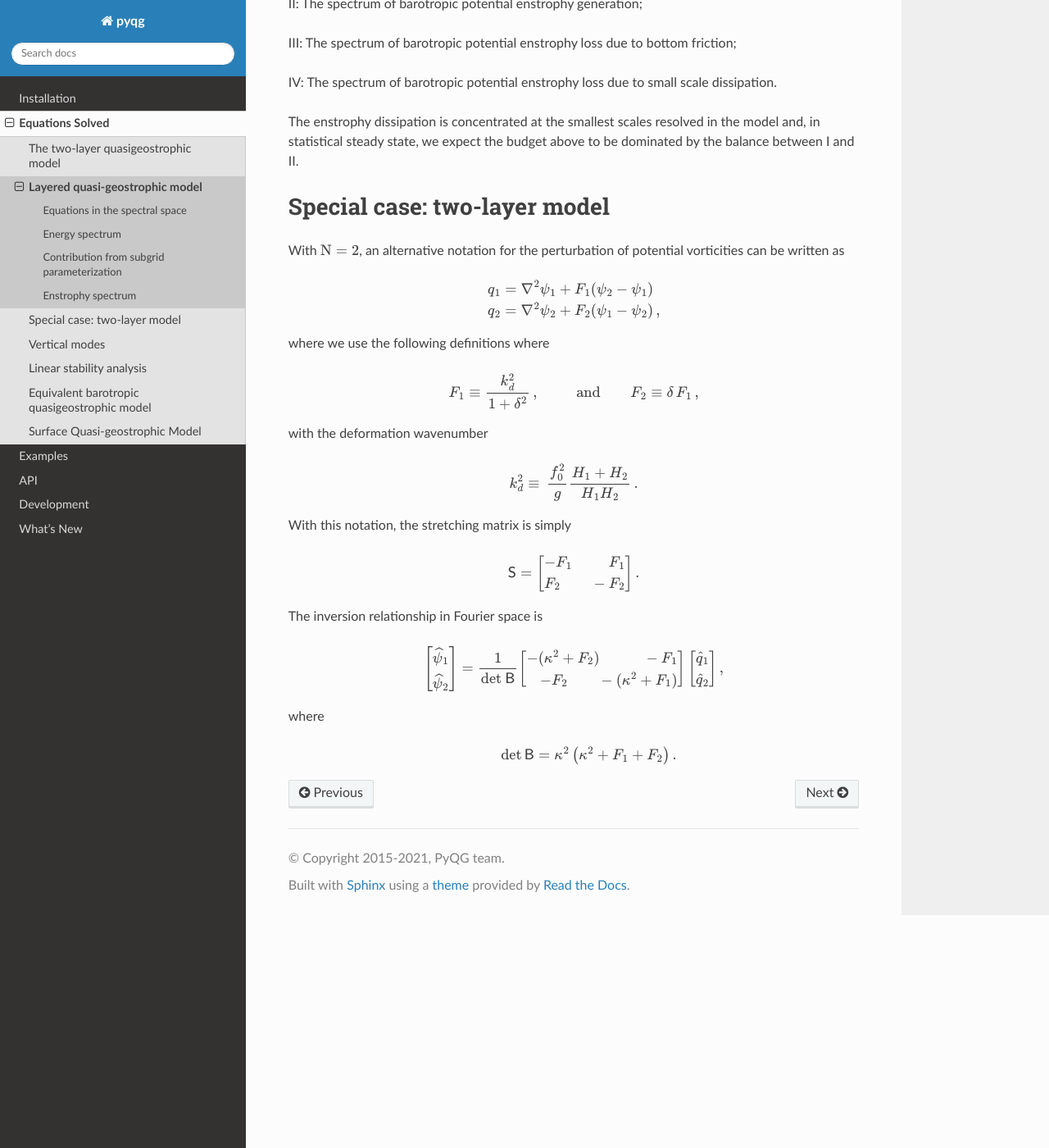
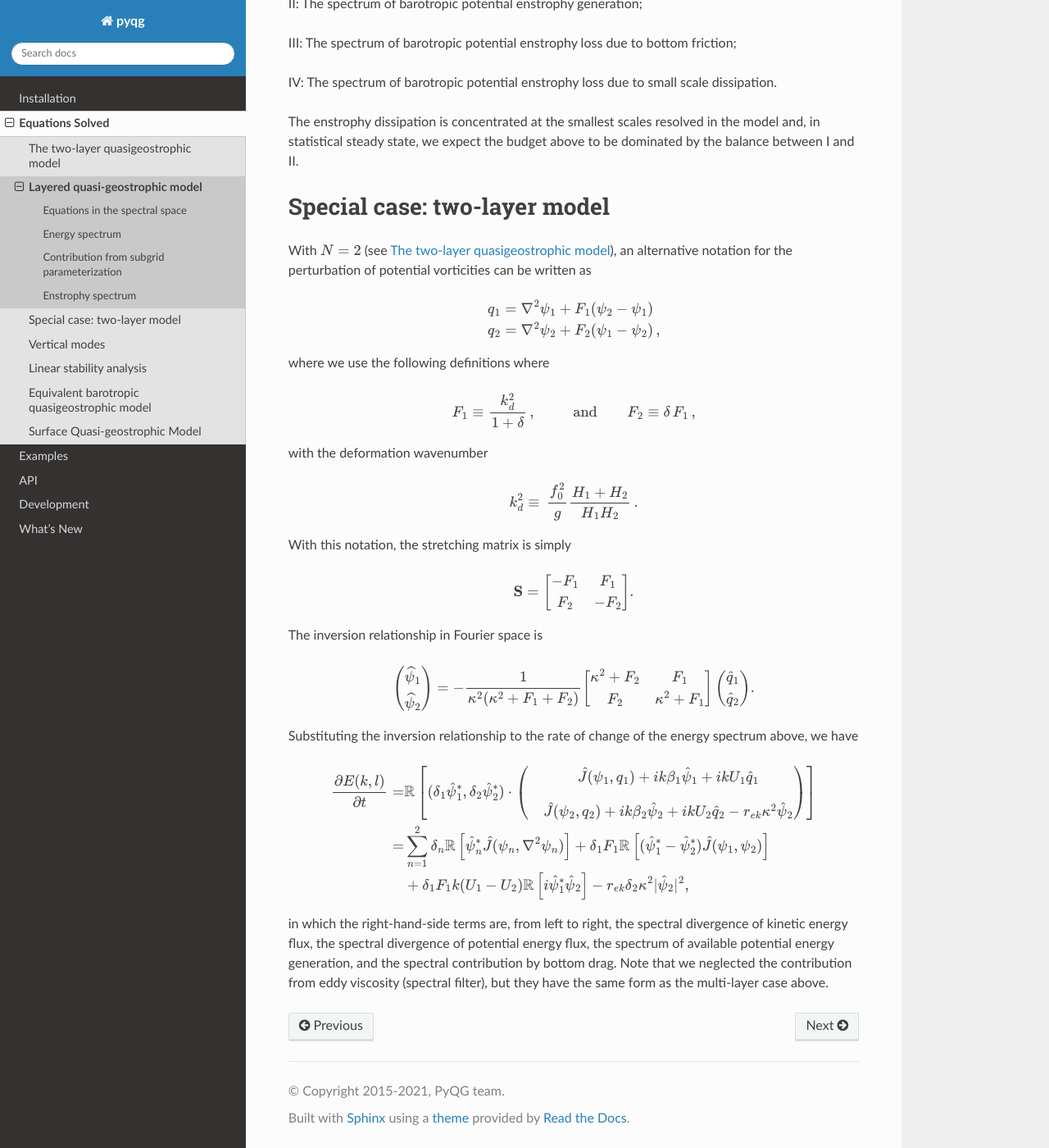
Before and after one commit to pyqg/pyqg, a Sphinx documentation site: the page built from docs/equations/notation_layered.rst, in a window 1280 px wide and 1400 px high, scrolled down 3952 px. Shown: the whole window at 82% size. Built offline with Sphinx 7.4.7 and the Read the Docs theme 2.0.0, drawn with Linux system fonts in a browser that asks for light colours; the version number could not be read and is left out; some of the changed text lies outside the part shown.

Commit message:
Improved the discussion of the two-layer case in notation_layered.rst, and corrected the definition of F1 in document (should be 1 over 1+delta, not 1+delta^2)

```diff
--- a/docs/equations/notation_layered.rst
+++ b/docs/equations/notation_layered.rst
@@ -2,7 +2,8 @@ Layered quasi-geostrophic model
 ===============================
 
 Consider an :math:`{N}`-layer quasi-geostrophic (QG) model with rigid lid and
-flat topography (for reference, see Eq. 5.85 in Vallis, 2017).
+flat topography (for reference, see Eq. 5.85 in
+`Vallis, 2017 <http://empslocal.ex.ac.uk/people/staff/gv219/aofd/>`__).
 The :math:`{N}`-layer QG potential vorticity is
 
 .. math::
@@ -17,7 +18,7 @@ where :math:`q_n` is the `n`-th layer QG potential vorticity, and
 frequency, :math:`H_n` is the layer depth. Also the `n`-th buoyancy jump (reduced gravity) is
 
 .. math::
-   g'_n \equiv g \frac{\rho_{n}-\rho_{n+1}}{\rho_n}{\, ,}
+   g'_n \equiv g \frac{\rho_{n+1}-\rho_{n}}{\rho_n}{\, ,}
 
 where :math:`g` is the acceleration due to gravity and :math:`\rho_n` is
 the layer density.
@@ -216,8 +217,9 @@ budget above to be dominated by the balance between I and II.
 Special case: two-layer model
 =============================
 
-With :math:`{\mathrm{N}}= 2`, an alternative notation for the
-perturbation of potential vorticities can be written as
+With :math:`N=2` (see :doc:`notation_twolayer_model`),
+an alternative notation for the perturbation of potential vorticities can
+be written as
 
 .. math::
 
@@ -227,7 +229,7 @@ perturbation of potential vorticities can be written as
 
 where we use the following definitions where
 
-.. math:: F_1 \equiv \frac{k_d^2}{1 + \delta^2}\,, \qquad \:\:\text{and} \qquad F_2 \equiv \delta \,F_1\,,
+.. math:: F_1 \equiv \frac{k_d^2}{1 + \delta}\,, \qquad \:\:\text{and} \qquad F_2 \equiv \delta \,F_1\,,
 
 with the deformation wavenumber
 
@@ -237,29 +239,47 @@ With this notation, the stretching matrix is simply
 
 .. math::
 
-   {\mathsf{S}}= \begin{bmatrix}
-   - F_1 \qquad \:\:F_1\\
-   F_2 \qquad - F_2
-   \end{bmatrix}{\, .}
+   {\mathbf{S}}= \begin{bmatrix}
+   -F_1 & F_1\\
+   F_2 & -F_2
+   \end{bmatrix}.
 
 The inversion relationship in Fourier space is
 
 .. math::
 
-   \begin{bmatrix}
+   \begin{pmatrix}
    \widehat{\psi}_1\\
    \widehat{\psi}_2\\
+   \end{pmatrix}
+   = -\frac{1}{\kappa^2(\kappa^2 + F_1 + F_2)}
+   \begin{bmatrix}
+   \kappa^2 + F_2 & F_1\\
+   F_2 & \kappa^2 + F_1
    \end{bmatrix}
-   = \frac{1}{\text{det} \: {\mathsf{B}}}
-   \begin{bmatrix}
-   -(\kappa^2 + F_2) \qquad \:\:\:\:-F_1\\
-   \:\:\:\: -F_2 \qquad - (\kappa^2 + F_1)
-   \end{bmatrix}
-   \begin{bmatrix}
+   \begin{pmatrix}
    \widehat{q}_1\\
    \widehat{q}_2\\
-   \end{bmatrix}{\, ,}
+   \end{pmatrix}.
 
-where
+Substituting the inversion relationship to the rate of change of the energy
+spectrum above, we have
 
-.. math:: \qquad \text{det}\, {\mathsf{B}}= \kappa^2\left(\kappa^2 + F_1 + F_2\right)\,.
+.. math::
+   \begin{aligned}
+    \frac{\partial E(k,l)}{\partial t}
+    =&\mathbb{R}\left[(\delta_1\hat{\psi}_1^*, \delta_2\hat{\psi}_2^*)\cdot
+    \begin{pmatrix}
+     &\hat{J}(\psi_1, q_1) + ik\beta_1\hat{\psi}_1 + ikU_1\hat{q}_1\\[6pt]
+     &\hat{J}(\psi_2, q_2) + ik\beta_2\hat{\psi}_2 + ikU_2\hat{q}_2 - r_{ek}\kappa^2\hat{\psi}_2
+     \end{pmatrix}\right]\\
+    =&\sum_{n=1}^2\delta_n\mathbb{R}\left[\hat{\psi}_n^*\hat{J}(\psi_n, \nabla^2\psi_n)\right]
+    +\delta_1F_1\mathbb{R}\left[(\hat{\psi}_1^*-\hat{\psi}_2^*)\hat{J}(\psi_1, \psi_2)\right]\\
+    &+\delta_1F_1k(U_1-U_2)\mathbb{R}\left[i\hat{\psi}_1^*\hat{\psi}_2\right] - r_{ek}\delta_2\kappa^2|\hat{\psi}_2|^2,
+    \end{aligned}
+
+in which the right-hand-side terms are, from left to right, the spectral divergence
+of kinetic energy flux, the spectral divergence of potential energy flux, the spectrum
+of available potential energy generation, and the spectral contribution by bottom drag.
+Note that we neglected the contribution from eddy viscosity (spectral filter), but they
+have the same form as the multi-layer case above.
--- a/docs/equations/notation_twolayer_model.rst
+++ b/docs/equations/notation_twolayer_model.rst
@@ -1,7 +1,6 @@
 
 Equations For Two-Layer QG Model
 ================================
-
 The two-layer quasigeostrophic evolution equations are (1)
 
 .. math::
```
Also changed, not shown: other parts of docs/equations/notation_twolayer_model.rst (+1 -1 lines).
